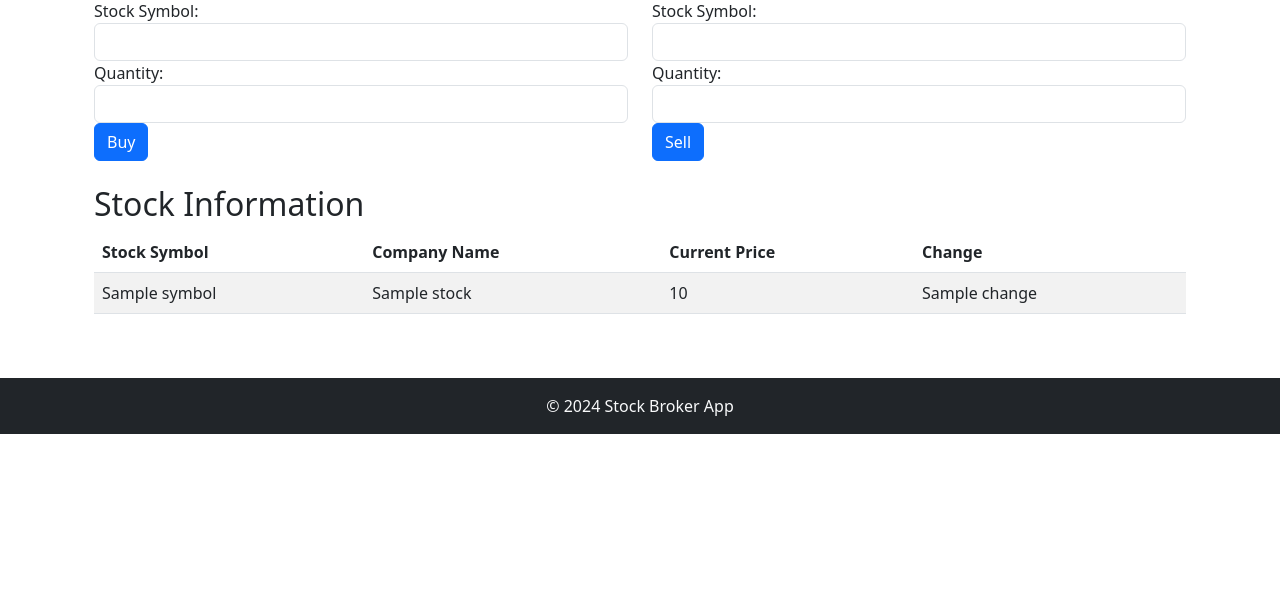
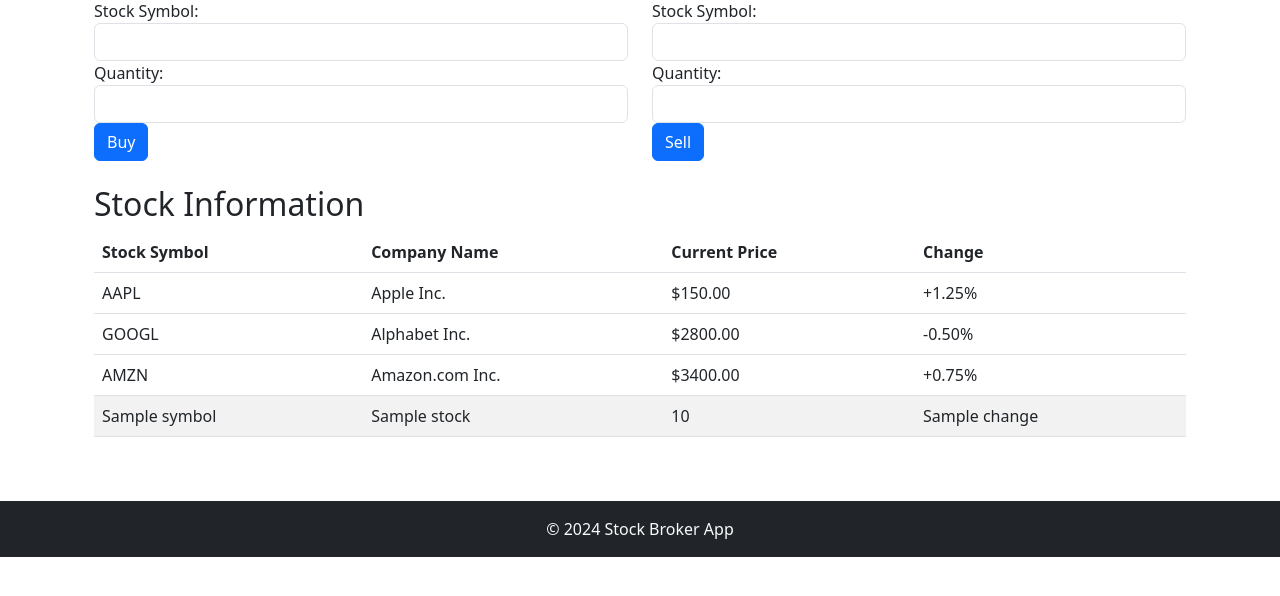
Before and after one commit to ekrosenberg/Final_Stocks, a Flask app: template templates/user_dashboard.html in a window 1280 px wide. Shown: the part 183-779 px from the top of the page. Run offline with Flask 3, Linux system fonts and the light colour scheme; the template is opened without the code that fills it: most values are stand-ins (such as "Sample title", 1, 10 or a date in 2020); some libraries are stand-ins or nearby versions.

Commit message:
Update user_dashboard.html
Added fake stocks and updated the redirect to buy and sell stocks

```diff
--- a/templates/user_dashboard.html
+++ b/templates/user_dashboard.html
@@ -6,7 +6,7 @@
     <div class="row">
         <div class="col-md-6">
             <h2>Buy Stocks</h2>
-            <form method="post" action="/buy_stock">
+            <form method="post"></form>
             <div class="form-group">
                 <label for="stockSymbol">Stock Symbol:</label>
                 <input type="text" class="form-control" id="stockSymbol" name="stockSymbol" required>
@@ -20,7 +20,7 @@
         </div>
         <div class="col-md-6">
             <h2>Sell Stocks</h2>
-            <form method="post" action="/sell_stock">
+            <form method="post">
                 <div class="form-group">
                     <label for="stockSymbolSell">Stock Symbol:</label>
                     <input type="text" class="form-control" id="stockSymbolSell" name="stockSymbolSell" required>
@@ -44,6 +44,24 @@
                         <th>Current Price</th>
                         <th>Change</th>
                     </tr>
+                    <tr>
+                        <td>AAPL</td>
+                        <td>Apple Inc.</td>
+                        <td>$150.00</td>
+                        <td>+1.25%</td>
+                    </tr>
+                    <tr>
+                        <td>GOOGL</td>
+                        <td>Alphabet Inc.</td>
+                        <td>$2800.00</td>
+                        <td>-0.50%</td>
+                    </tr>
+                    <tr>
+                        <td>AMZN</td>
+                        <td>Amazon.com Inc.</td>
+                        <td>$3400.00</td>
+                        <td>+0.75%</td>
+                    </tr>
                 </thead>
                 <tbody>
                     {% for stock in stocks %}
```
Lines whose indentation alone changed are shown as unchanged.
